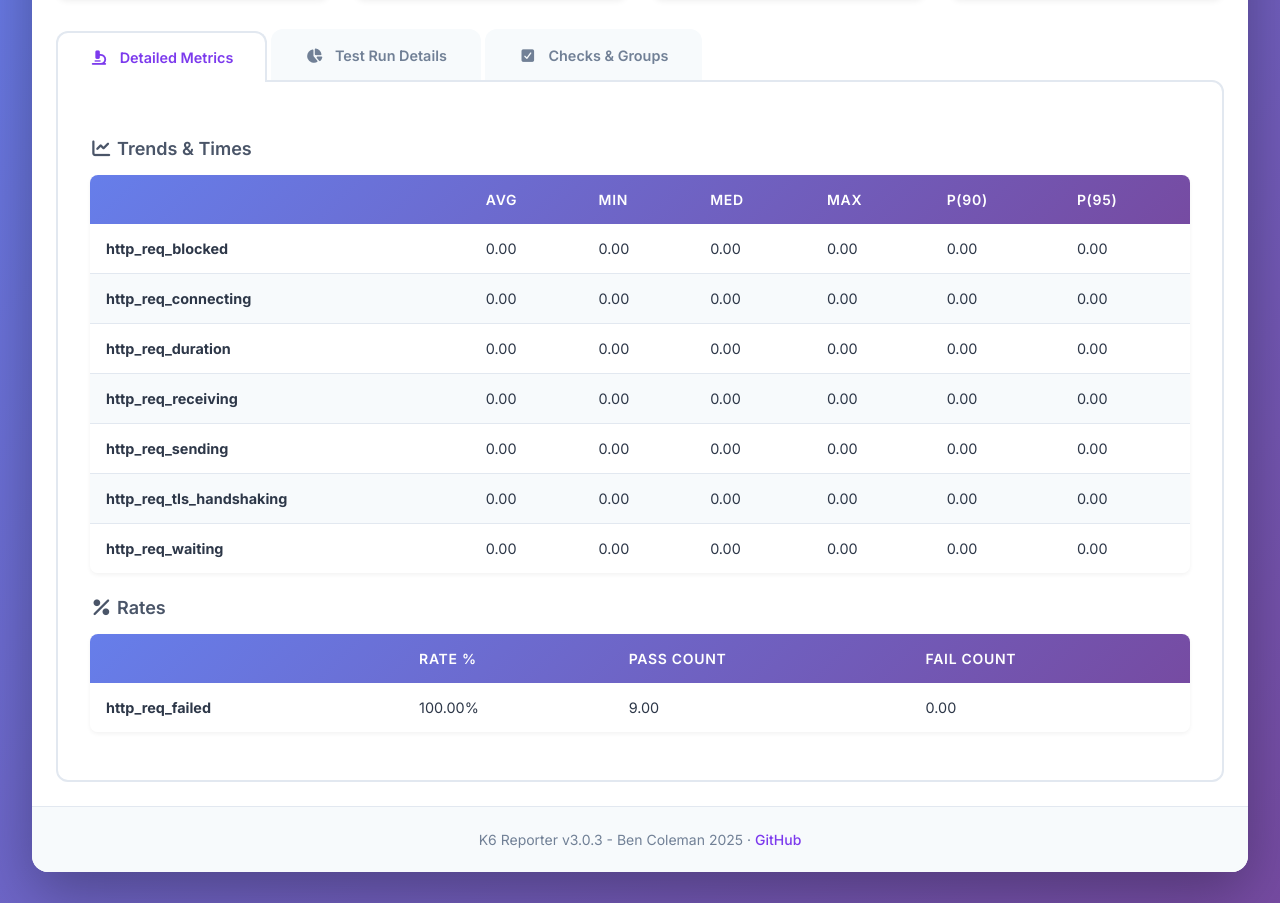
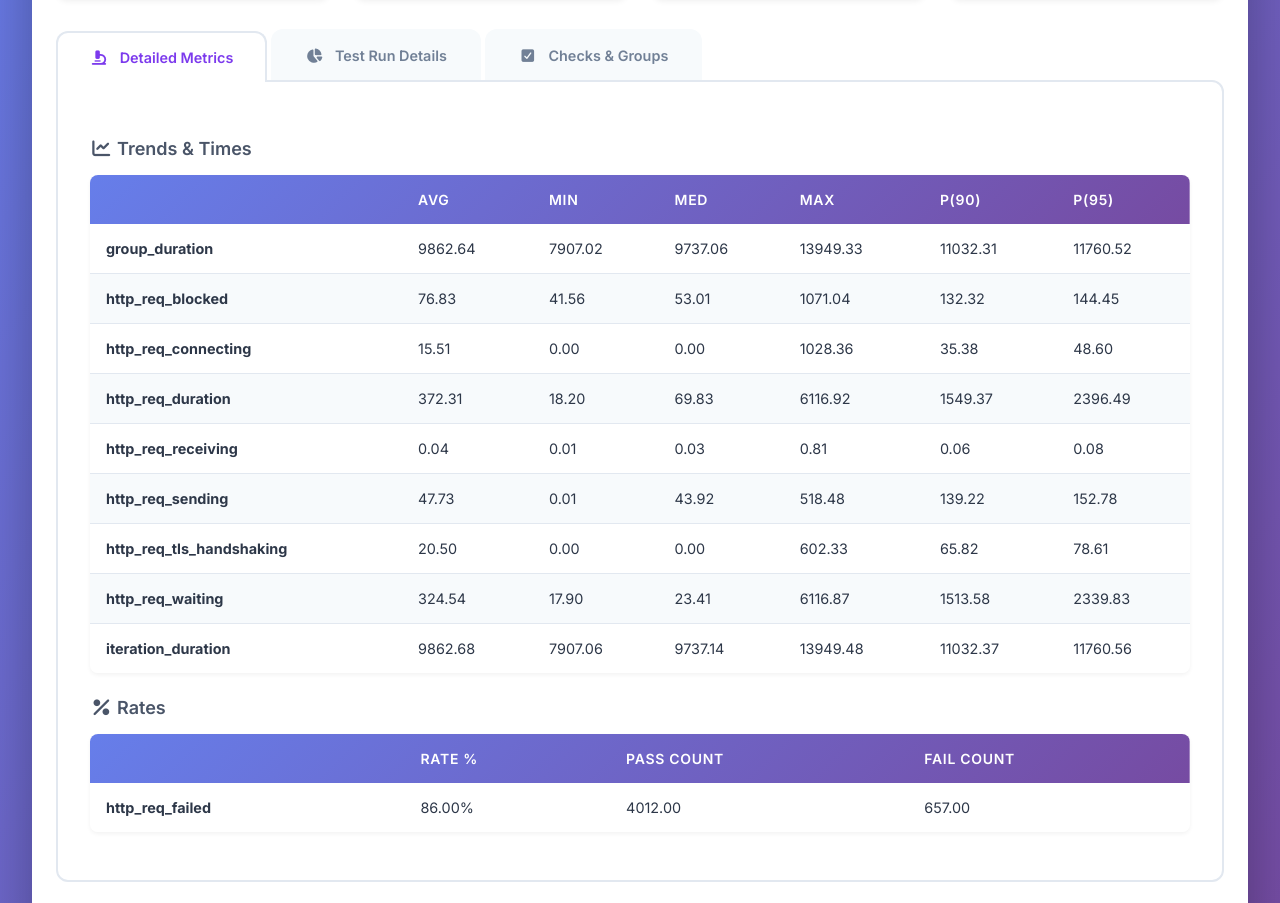
Before and after one commit to khazeez/auto-test, a website: page k6-test/report.html in a window 1280 px wide. Shown: the part 276-1179 px from the top of the page. Drawn offline with Linux system fonts and the light colour scheme.

Commit message:
update report

```diff
--- a/k6-test/report.html
+++ b/k6-test/report.html
@@ -10,7 +10,7 @@
     <link href="https://fonts.googleapis.com/css2?family=Inter:wght@300;400;500;600;700&display=swap" rel="stylesheet">
 
     <meta name="viewport" content="width=device-width, initial-scale=1.0" />
-    <title>Test Report: 2025-12-19 08:46</title>
+    <title>Test Report: 2025-12-19 08:47</title>
     <style>
       * {
         margin: 0;
@@ -473,7 +473,7 @@
       <header>
         <h1>
           <svg width="50" height="45" viewBox="0 0 50 45" fill="none"><path d="M31.968 34.681a2.007 2.007 0 002.011-2.003c0-1.106-.9-2.003-2.011-2.003a2.007 2.007 0 00-2.012 2.003c0 1.106.9 2.003 2.012 2.003z" fill="white"></path><path d="M39.575 0L27.154 16.883 16.729 9.31 0 45h50L39.575 0zM23.663 37.17l-2.97-4.072v4.072h-2.751V22.038l2.75 1.989v7.66l3.659-5.014 2.086 1.51-3.071 4.21 3.486 4.776h-3.189v.001zm8.305.17c-2.586 0-4.681-2.088-4.681-4.662 0-1.025.332-1.972.896-2.743l4.695-6.435 2.086 1.51-2.239 3.07a4.667 4.667 0 013.924 4.6c0 2.572-2.095 4.66-4.681 4.66z" fill="white"></path></svg>
-          Test Report: 2025-12-19 08:46
+          Test Report: 2025-12-19 08:47
         </h1>
       </header>
 
@@ -484,7 +484,7 @@
             <i class="fas fa-globe icon"></i>
             <h4>Total Requests</h4>
             <div class="metric-value">
-              9
+              4669
 
             </div>
           </div>
@@ -493,7 +493,7 @@
             <div class="metric-card danger">
               <i class="fas fa-times-circle icon"></i>
               <h4>Failed Requests</h4>
-              <div class="metric-value">9</div>
+              <div class="metric-value">4012</div>
             </div>
 
 
@@ -506,7 +506,7 @@
           <div class="metric-card danger">
             <i class="fas fa-eye icon"></i>
             <h4>Failed Checks</h4>
-            <div class="metric-value">9</div>
+            <div class="metric-value">4012</div>
           </div>
         </div>
 
@@ -540,121 +540,155 @@
                 <tbody>
 
                   <tr>
+                    <td><b>group_duration</b></td>
+
+                      <td class="">9862.64</td>
+
+                      <td class="">7907.02</td>
+
+                      <td class="">9737.06</td>
+
+                      <td class="">13949.33</td>
+
+                      <td class="">11032.31</td>
+
+                      <td class="">11760.52</td>
+
+                  </tr>
+
+                  <tr>
                     <td><b>http_req_blocked</b></td>
 
-                      <td class="">0.00</td>
+                      <td class="">76.83</td>
 
-                      <td class="">0.00</td>
+                      <td class="">41.56</td>
 
-                      <td class="">0.00</td>
+                      <td class="">53.01</td>
 
-                      <td class="">0.00</td>
+                      <td class="">1071.04</td>
 
-                      <td class="">0.00</td>
+                      <td class="">132.32</td>
 
-                      <td class="">0.00</td>
+                      <td class="">144.45</td>
 
                   </tr>
 
                   <tr>
                     <td><b>http_req_connecting</b></td>
 
-                      <td class="">0.00</td>
+                      <td class="">15.51</td>
 
                       <td class="">0.00</td>
 
                       <td class="">0.00</td>
 
-                      <td class="">0.00</td>
+                      <td class="">1028.36</td>
 
-                      <td class="">0.00</td>
+                      <td class="">35.38</td>
 
-                      <td class="">0.00</td>
+                      <td class="">48.60</td>
 
                   </tr>
 
                   <tr>
                     <td><b>http_req_duration</b></td>
 
-                      <td class="">0.00</td>
+                      <td class="">372.31</td>
 
-                      <td class="">0.00</td>
+                      <td class="">18.20</td>
 
-                      <td class="">0.00</td>
+                      <td class="">69.83</td>
 
-                      <td class="">0.00</td>
+                      <td class="">6116.92</td>
 
-                      <td class="">0.00</td>
+                      <td class="">1549.37</td>
 
-                      <td class="">0.00</td>
+                      <td class="">2396.49</td>
 
                   </tr>
 
                   <tr>
                     <td><b>http_req_receiving</b></td>
 
-                      <td class="">0.00</td>
+                      <td class="">0.04</td>
 
-                      <td class="">0.00</td>
+                      <td class="">0.01</td>
 
-                      <td class="">0.00</td>
+                      <td class="">0.03</td>
 
-                      <td class="">0.00</td>
+                      <td class="">0.81</td>
 
-                      <td class="">0.00</td>
+                      <td class="">0.06</td>
 
-                      <td class="">0.00</td>
+                      <td class="">0.08</td>
 
                   </tr>
 
                   <tr>
                     <td><b>http_req_sending</b></td>
 
-                      <td class="">0.00</td>
+                      <td class="">47.73</td>
 
-                      <td class="">0.00</td>
+                      <td class="">0.01</td>
 
-                      <td class="">0.00</td>
+                      <td class="">43.92</td>
 
-                      <td class="">0.00</td>
+                      <td class="">518.48</td>
 
-                      <td class="">0.00</td>
+                      <td class="">139.22</td>
 
-                      <td class="">0.00</td>
+                      <td class="">152.78</td>
 
                   </tr>
 
                   <tr>
                     <td><b>http_req_tls_handshaking</b></td>
 
-                      <td class="">0.00</td>
+                      <td class="">20.50</td>
 
                       <td class="">0.00</td>
 
                       <td class="">0.00</td>
 
-                      <td class="">0.00</td>
+                      <td class="">602.33</td>
 
-                      <td class="">0.00</td>
+                      <td class="">65.82</td>
 
-                      <td class="">0.00</td>
+                      <td class="">78.61</td>
 
                   </tr>
 
                   <tr>
                     <td><b>http_req_waiting</b></td>
 
-                      <td class="">0.00</td>
+                      <td class="">324.54</td>
 
-                      <td class="">0.00</td>
+                      <td class="">17.90</td>
 
-                      <td class="">0.00</td>
+                      <td class="">23.41</td>
 
-                      <td class="">0.00</td>
+                      <td class="">6116.87</td>
 
-                      <td class="">0.00</td>
+                      <td class="">1513.58</td>
 
-                      <td class="">0.00</td>
+                      <td class="">2339.83</td>
+
+                  </tr>
+
+                  <tr>
+                    <td><b>iteration_duration</b></td>
+
+                      <td class="">9862.68</td>
+
+                      <td class="">7907.06</td>
+
+                      <td class="">9737.14</td>
+
+                      <td class="">13949.48</td>
+
+                      <td class="">11032.37</td>
+
+                      <td class="">11760.56</td>
 
                   </tr>
 
@@ -678,11 +712,11 @@
                   <tr>
                     <td><b>http_req_failed</b></td>
 
-                      <td class="">100.00%</td>
+                      <td class="">86.00%</td>
 
-                      <td class="">9.00</td>
+                      <td class="">4012.00</td>
 
-                      <td class="">0.00</td>
+                      <td class="">657.00</td>
 
                   </tr>
 
@@ -707,15 +741,28 @@
                   <i class="fas fa-eye icon"></i>
                   <div class="stat-row">
                     <span class="stat-label">Passed</span>
-                    <span class="stat-value">0</span>
+                    <span class="stat-value">657</span>
                   </div>
                   <div class="stat-row">
                     <span class="stat-label">Failed</span>
-                    <span class="stat-value">9</span>
+                    <span class="stat-value">4012</span>
                   </div>
                 </div>
 
 
+
+                <div class="stat-box">
+                  <h4>Iterations</h4>
+                  <i class="fas fa-redo icon"></i>
+                  <div class="stat-row">
+                    <span class="stat-label">Total</span>
+                    <span class="stat-value">667</span>
+                  </div>
+                  <div class="stat-row">
+                    <span class="stat-label">Rate</span>
+                    <span class="stat-value">9.25/s</span>
+                  </div>
+                </div>
 
 
               <div class="stat-box">
@@ -723,7 +770,7 @@
                 <i class="fas fa-user icon"></i>
                 <div class="stat-row">
                   <span class="stat-label">Min</span>
-                  <span class="stat-value">100</span>
+                  <span class="stat-value">1</span>
                 </div>
                 <div class="stat-row">
                   <span class="stat-label">Max</span>
@@ -737,14 +784,14 @@
                 <div class="stat-row">
                   <span class="stat-label">Total</span>
                   <span class="stat-value">
-                    9
+                    4669
 
                   </span>
                 </div>
                 <div class="stat-row">
                   <span class="stat-label">Rate</span>
                   <span class="stat-value">
-                    2.75/s
+                    64.75/s
 
                   </span>
                 </div>
@@ -755,11 +802,11 @@
                 <i class="fas fa-cloud-download-alt icon"></i>
                 <div class="stat-row">
                   <span class="stat-label">Total</span>
-                  <span class="stat-value">0.00 MB</span>
+                  <span class="stat-value">15.15 MB</span>
                 </div>
                 <div class="stat-row">
                   <span class="stat-label">Rate</span>
-                  <span class="stat-value">0.00 mB/s</span>
+                  <span class="stat-value">0.21 mB/s</span>
                 </div>
               </div>
 
@@ -768,11 +815,11 @@
                 <i class="fas fa-cloud-upload-alt icon"></i>
                 <div class="stat-row">
                   <span class="stat-label">Total</span>
-                  <span class="stat-value">0.00 MB</span>
+                  <span class="stat-value">8.19 MB</span>
                 </div>
                 <div class="stat-row">
                   <span class="stat-label">Rate</span>
-                  <span class="stat-value">0.00 mB/s</span>
+                  <span class="stat-value">0.11 mB/s</span>
                 </div>
               </div>
             </div>
@@ -803,8 +850,43 @@
                         <tr class="checkDetails">
                           <td width="50%">/http/ability/2</td>
                           <td class="">0</td>
-                          <td class="failed">9</td>
+                          <td class="failed">667</td>
                           <td class="failed">0.00</td>
+                        </tr>
+
+                        <tr class="checkDetails">
+                          <td width="50%">/db/lawang</td>
+                          <td class="">0</td>
+                          <td class="failed">667</td>
+                          <td class="failed">0.00</td>
+                        </tr>
+
+                        <tr class="checkDetails">
+                          <td width="50%">/js/mock/user</td>
+                          <td class="">0</td>
+                          <td class="failed">1334</td>
+                          <td class="failed">0.00</td>
+                        </tr>
+
+                        <tr class="checkDetails">
+                          <td width="50%">/lb/api/character</td>
+                          <td class="">0</td>
+                          <td class="failed">667</td>
+                          <td class="failed">0.00</td>
+                        </tr>
+
+                        <tr class="checkDetails">
+                          <td width="50%">/js/decrypt</td>
+                          <td class="">0</td>
+                          <td class="failed">667</td>
+                          <td class="failed">0.00</td>
+                        </tr>
+
+                        <tr class="checkDetails">
+                          <td width="50%">/proxy/httpbin/anything</td>
+                          <td class="">657</td>
+                          <td class="failed">10</td>
+                          <td class="failed">98.50</td>
                         </tr>
 
                     </tbody>
```
